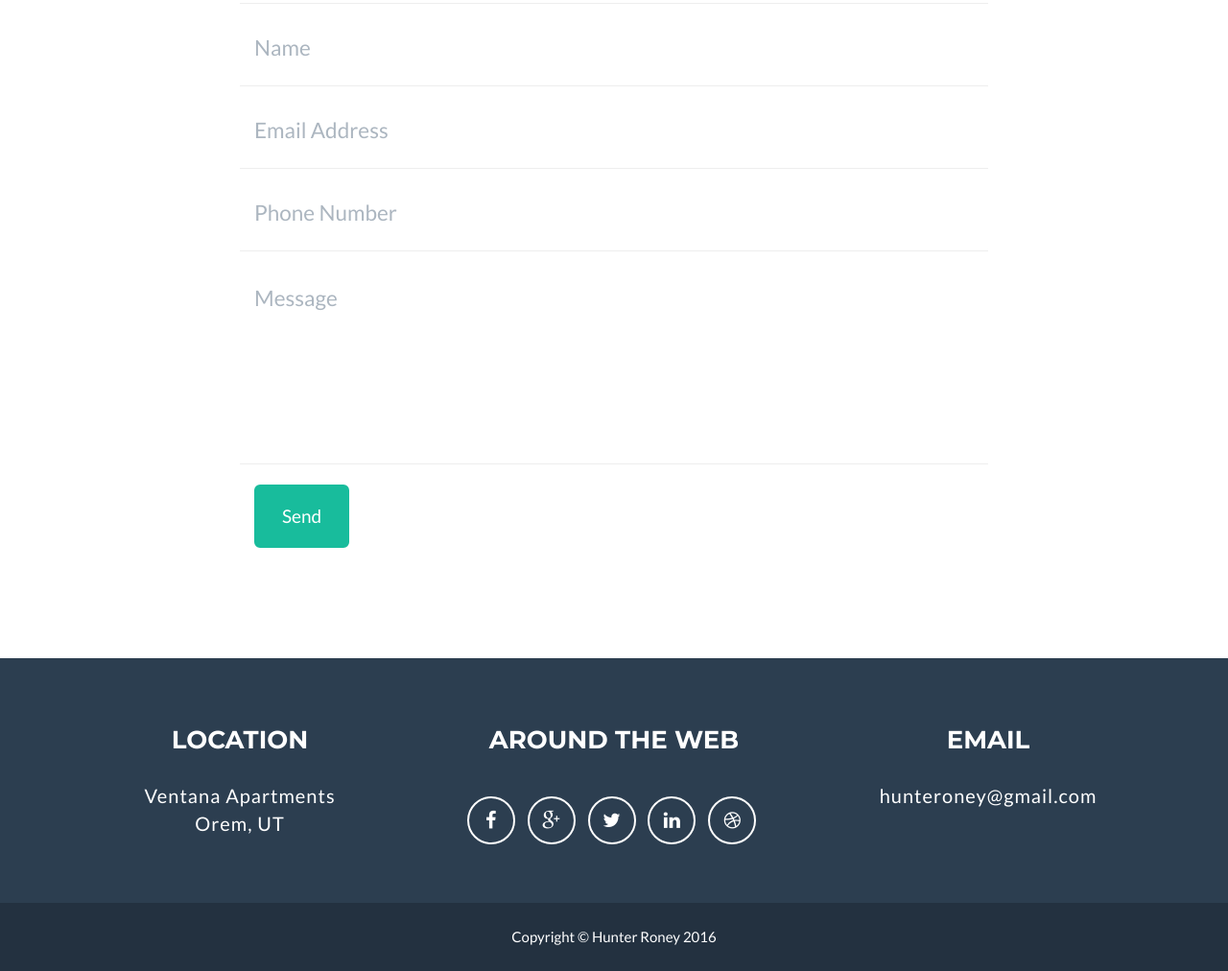
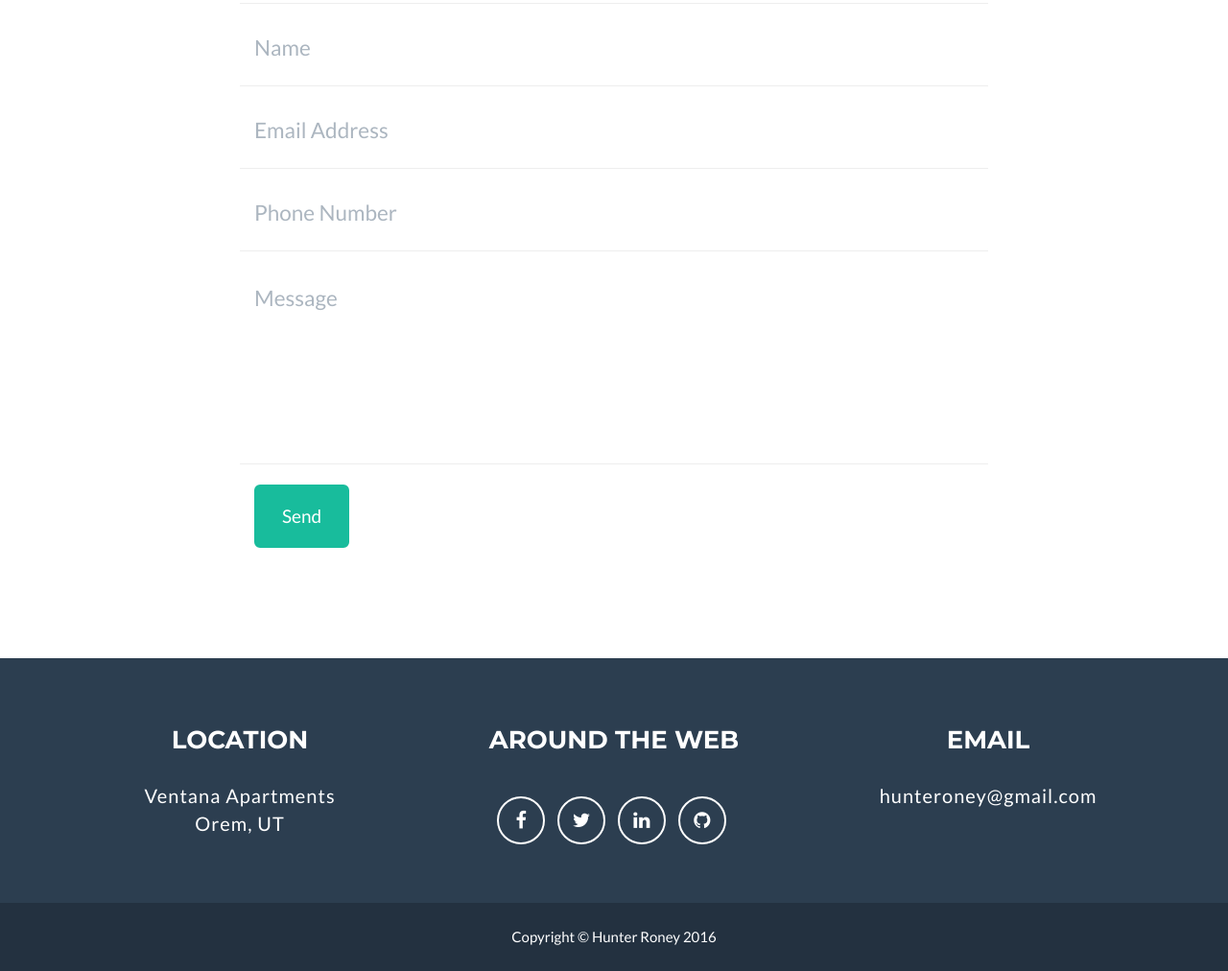
Before and after one commit to roney17/riparoney, a plain HTML site: page index.html in a window 1280 px wide. Shown: the part 2576-3588 px from the top of the page at 96% size. Drawn offline with nearby package versions, Linux system fonts and the light colour scheme.

Commit message:
social media icons\

```diff
--- a/index.html
+++ b/index.html
@@ -247,19 +247,16 @@
                         <h3>Around the Web</h3>
                         <ul class="list-inline">
                             <li>
-                                <a href="#" class="btn-social btn-outline"><i class="fa fa-fw fa-facebook"></i></a>
+                                <a href="https://www.facebook.com/hunter.roney.7" class="btn-social btn-outline"><i class="fa fa-fw fa-facebook"></i></a>
                             </li>
                             <li>
-                                <a href="#" class="btn-social btn-outline"><i class="fa fa-fw fa-google-plus"></i></a>
+                                <a href="https://twitter.com/riparoney" class="btn-social btn-outline"><i class="fa fa-fw fa-twitter"></i></a>
                             </li>
                             <li>
-                                <a href="#" class="btn-social btn-outline"><i class="fa fa-fw fa-twitter"></i></a>
+                                <a href="https://www.linkedin.com/in/hunter-roney-a91297a0?authType=NAME_SEARCH&authToken=4L5O&locale=en_US&trk=tyah&trkInfo=clickedVertical%3Amynetwork%2CclickedEntityId%3A359016013%2CauthType%3ANAME_SEARCH%2Cidx%3A1-1-1%2CtarId%3A1455753480811%2Ctas%3AHunter%20Roney" class="btn-social btn-outline"><i class="fa fa-fw fa-linkedin"></i></a>
                             </li>
                             <li>
-                                <a href="#" class="btn-social btn-outline"><i class="fa fa-fw fa-linkedin"></i></a>
-                            </li>
-                            <li>
-                                <a href="#" class="btn-social btn-outline"><i class="fa fa-fw fa-dribbble"></i></a>
+                                <a href="https://github.com/roney17" class="btn-social btn-outline"><i class="fa fa-fw fa-github"></i></a>
                             </li>
                         </ul>
                     </div>
```
